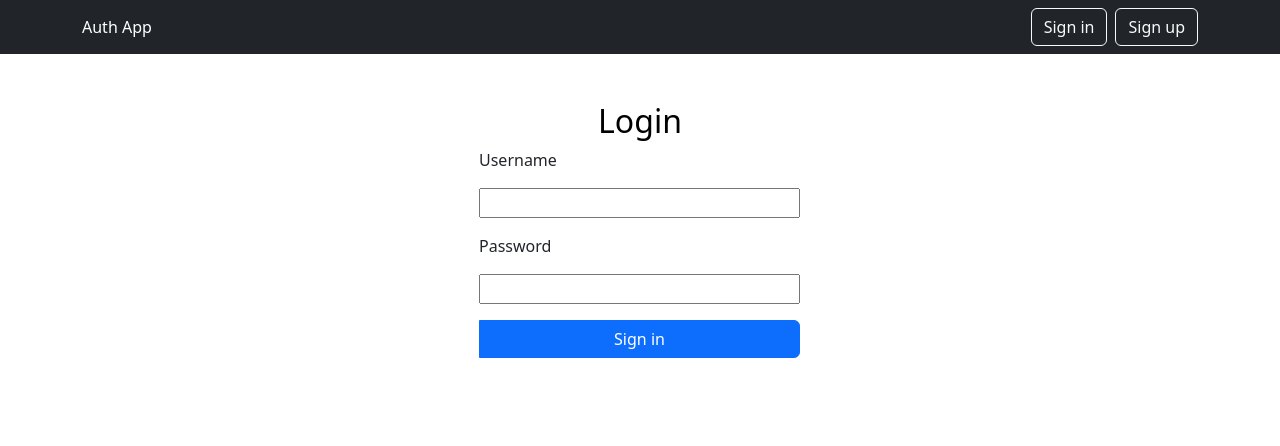
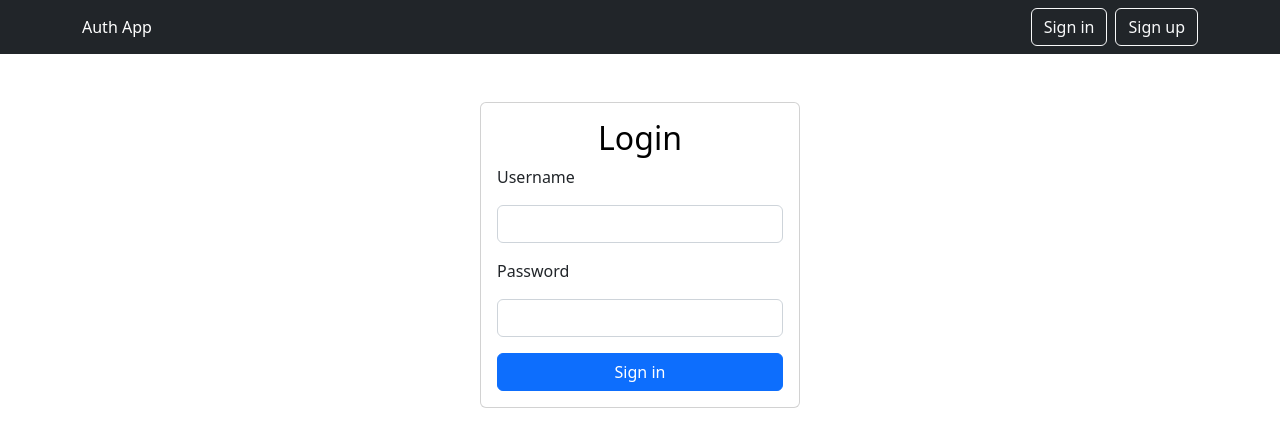
Before and after one commit to pyropetrick/react-auth, a React (Create React App) app: page /react-auth/login in a window 1280 px wide. Shown: the top 446 px of the page. Built offline with nearby package versions, Linux system fonts and the light colour scheme; no server answers.

Commit message:
feat(Auth): add wrapper for form inputs

```diff
--- a/src/pages/Login.tsx
+++ b/src/pages/Login.tsx
@@ -1,4 +1,4 @@
-import { Button } from "react-bootstrap";
+import { Button, Card } from "react-bootstrap";
 import { SubmitHandler, useForm } from "react-hook-form";
 import { ErrorMessage } from "../components";
 import { auth, login } from "../http/userApi";
@@ -30,6 +30,7 @@ export const Login = () => {
   mt-5 input-group"
       onSubmit={handleSubmit(submitForm)}
     >
+      <Card className="p-3 rounded">
         <h2 className="text-black text-center">Login</h2>
         <div className="d-flex gap-2 flex-column mb-3">
           <label htmlFor="username" className="form-label">
@@ -37,6 +38,7 @@ export const Login = () => {
           </label>
           <input
             type="text"
+            className="form-control"
             id="username"
             {...register("username", {
               required: "Username is required",
@@ -50,6 +52,7 @@ export const Login = () => {
             Password
           </label>
           <input
+            className="form-control"
             type="password"
             id="password"
             {...register("password", {
@@ -60,6 +63,7 @@ export const Login = () => {
           {errors.password && <ErrorMessage message={errors.password.message} />}
         </div>
         <Button type="submit">Sign in</Button>
+      </Card>
     </form>
   );
 };
--- a/src/pages/Registration.tsx
+++ b/src/pages/Registration.tsx
@@ -1,4 +1,4 @@
-import { Button } from "react-bootstrap";
+import { Button, Card } from "react-bootstrap";
 import { SubmitHandler, useForm } from "react-hook-form";
 import { ErrorMessage } from "../components/ErrorMessage";
 import { auth, registration } from "../http/userApi";
@@ -30,6 +30,7 @@ export const Registration = () => {
   mt-5 input-group"
       onSubmit={handleSubmit(submitForm)}
     >
+      <Card className="p-3 rounded">
         <h2 className="text-black text-center">Registration</h2>
         <div className="d-flex gap-2 flex-column mb-3">
           <label htmlFor="username">Username</label>
@@ -77,6 +78,7 @@ export const Registration = () => {
         <Button type="submit" variant="primary" className="rounded">
           Sign up
         </Button>
+      </Card>
     </form>
   );
 };
```
Lines whose indentation alone changed are shown as unchanged.
